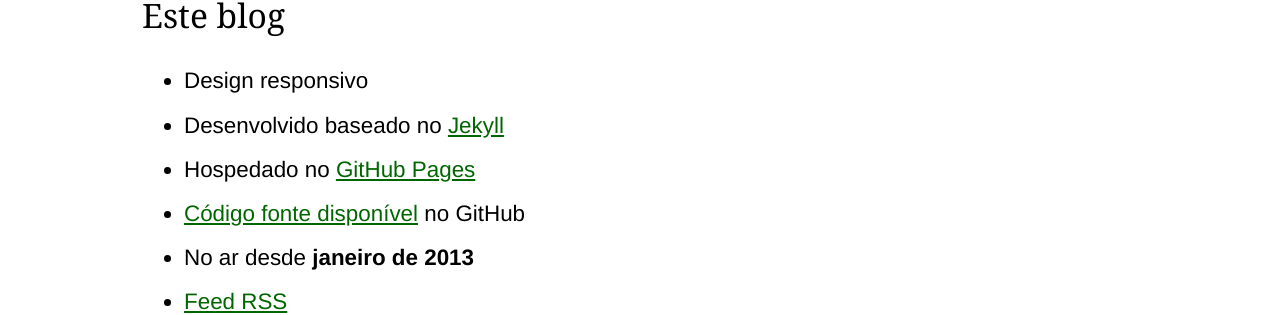
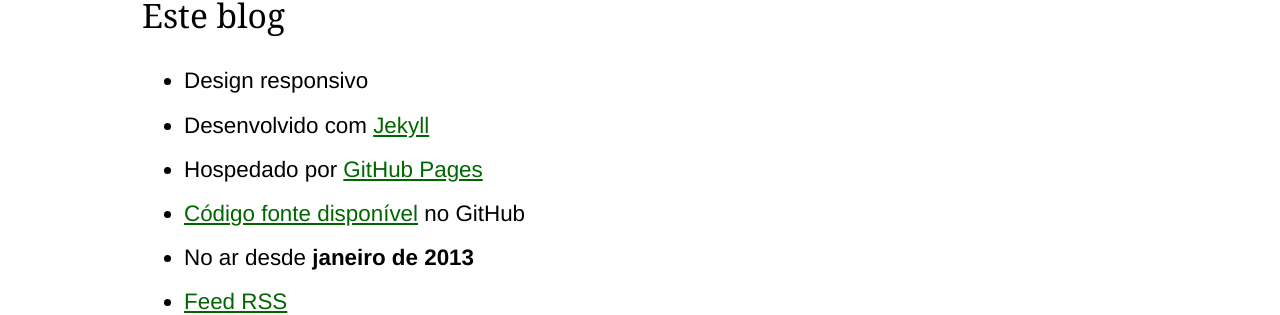
Before and after one commit to leandroadacosta/leandroadacosta.github.io, a Jekyll site: the page built from sobre/index.md, in a window 1280 px wide. Shown: the part 1456-1771 px from the top of the page. Built offline with Jekyll 4.4.1, drawn with Linux system fonts in a browser that asks for light colours.

Commit message:
ajuste de texto no sobre mim

```diff
--- a/sobre/index.md
+++ b/sobre/index.md
@@ -30,8 +30,8 @@ title: Sobre
 
 ## Este blog
 * Design responsivo
-* Desenvolvido baseado no [Jekyll](https://github.com/mojombo/jekyll)
-* Hospedado no [GitHub Pages](http://pages.github.com)
+* Desenvolvido com [Jekyll](https://github.com/mojombo/jekyll)
+* Hospedado por [GitHub Pages](http://pages.github.com)
 * [Código fonte disponível](https://github.com/leandroadacosta/leandroadacosta.github.com) no GitHub
 * No ar desde **janeiro de 2013**
 * [Feed RSS]({{ site.url }}/atom.xml)
```
